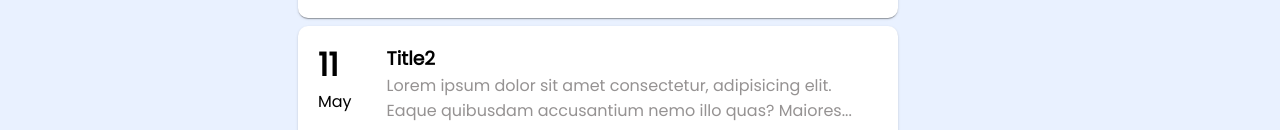
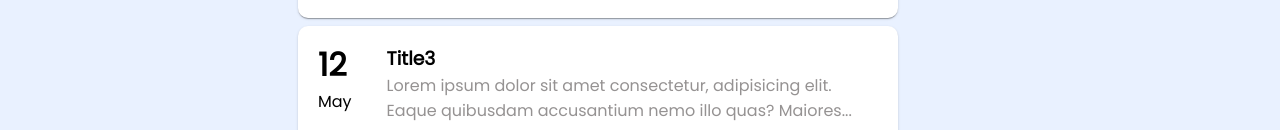
Before and after one commit to Moro-Afriyie/Note-App, an Angular app: page / in a window 1280 px wide. Shown: the part 379-509 px from the top of the page. Built offline with nearby package versions, Linux system fonts and the light colour scheme.

Commit message:
modified the notepadListArray

```diff
--- a/src/app/notepad-page/notepad-page.component.ts
+++ b/src/app/notepad-page/notepad-page.component.ts
@@ -15,9 +15,9 @@ export class NotepadPageComponent implements OnInit {
   noteDetails: NoteDetailsModule;
   // array to store a copy of  the notepadLists
   notepadListArray: NoteDetailsModule[]=[
-    new NoteDetailsModule("10", "May", "Title1", this.body),
-    new NoteDetailsModule("11", "May", "Title2", this.body),
-    new NoteDetailsModule("11", "May", "Title2", this.body),
+    new NoteDetailsModule("10", "Mar", "Title1", this.body),
+    new NoteDetailsModule("11", "Apr", "Title2", this.body),
+    new NoteDetailsModule("12", "May", "Title3", this.body),
   ];
   note: Date;
   private day: string;
```
